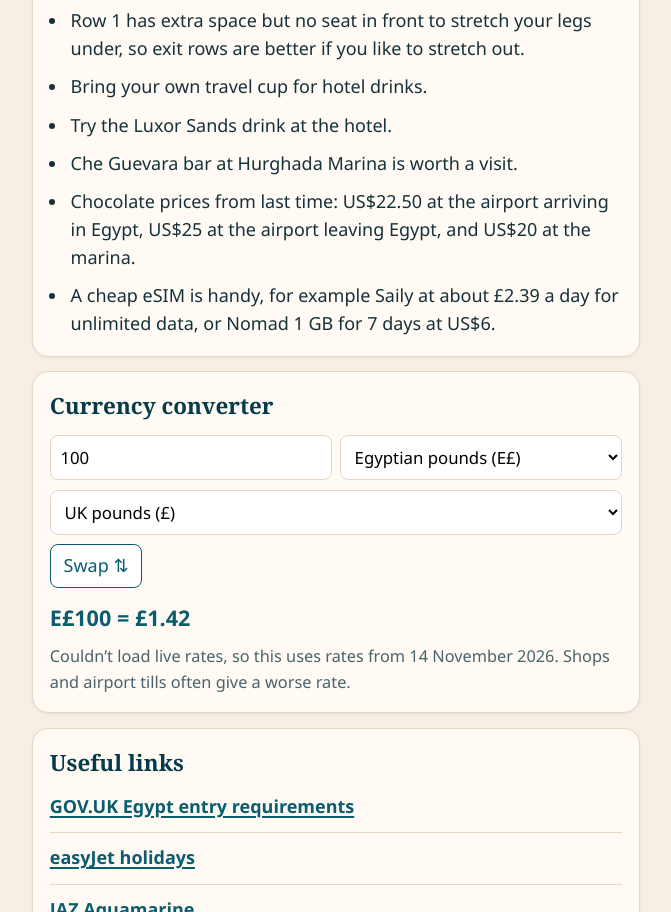
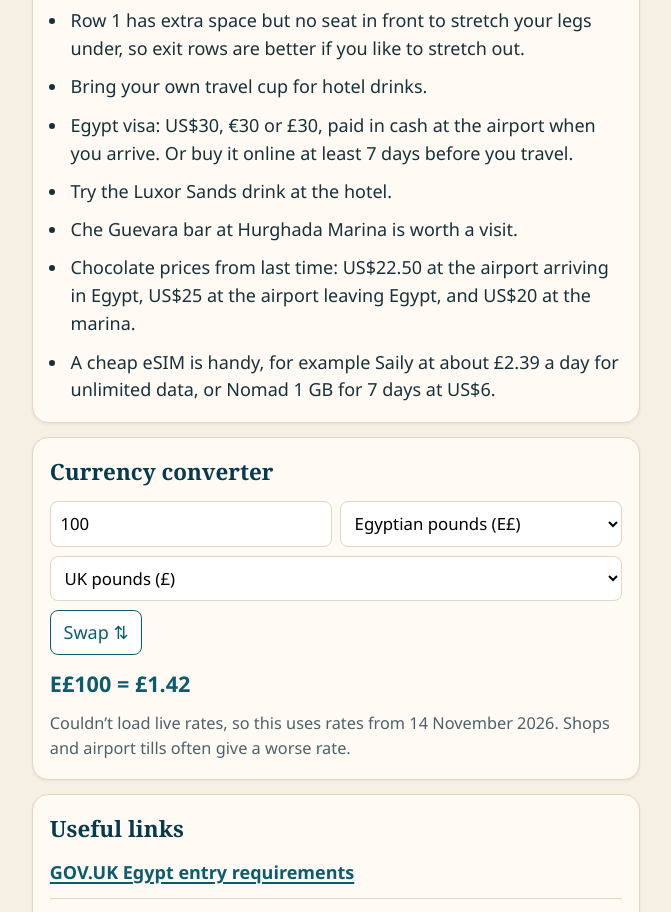
Before and after one commit to kk544nmsbt-sudo/hurghada-2027, a plain HTML site: page index.html in a window 1280 px wide. Shown: the part 2789-3701 px from the top of the page, without its empty margins (304-975 px from the left). Drawn offline with Linux system fonts and the light colour scheme; no server answers.

Commit message:
Add visa tip

```diff
--- a/index.html
+++ b/index.html
@@ -482,6 +482,7 @@
         <li>In extra-legroom or exit rows, bags go in the overhead lockers for take-off and landing.</li>
         <li>Row 1 has extra space but no seat in front to stretch your legs under, so exit rows are better if you like to stretch out.</li>
         <li>Bring your own travel cup for hotel drinks.</li>
+        <li>Egypt visa: US$30, €30 or £30, paid in cash at the airport when you arrive. Or buy it online at least 7 days before you travel.</li>
         <li>Try the Luxor Sands drink at the hotel.</li>
         <li>Che Guevara bar at Hurghada Marina is worth a visit.</li>
         <li>Chocolate prices from last time: US$22.50 at the airport arriving in Egypt, US$25 at the airport leaving Egypt, and US$20 at the marina.</li>
```
